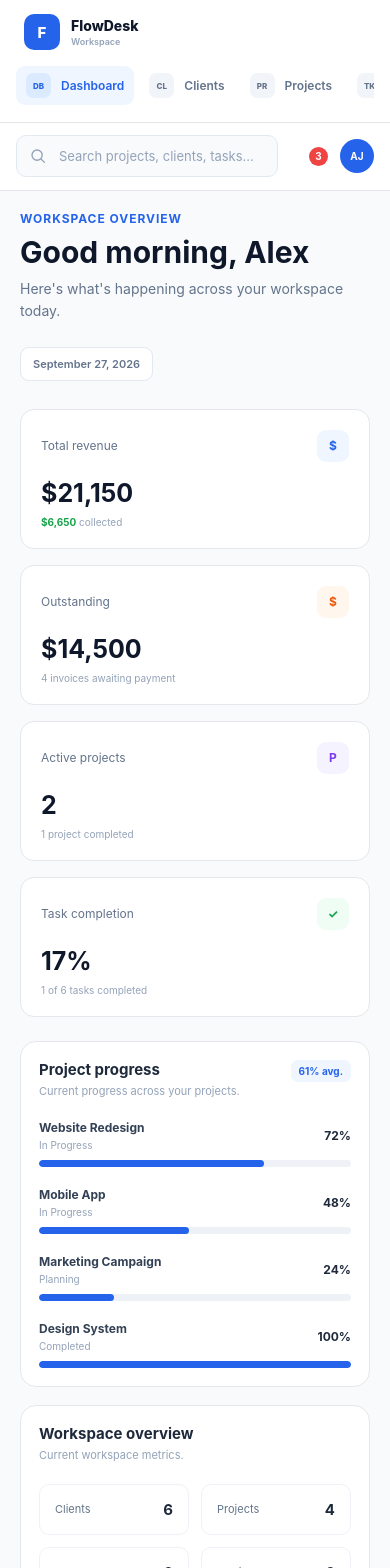
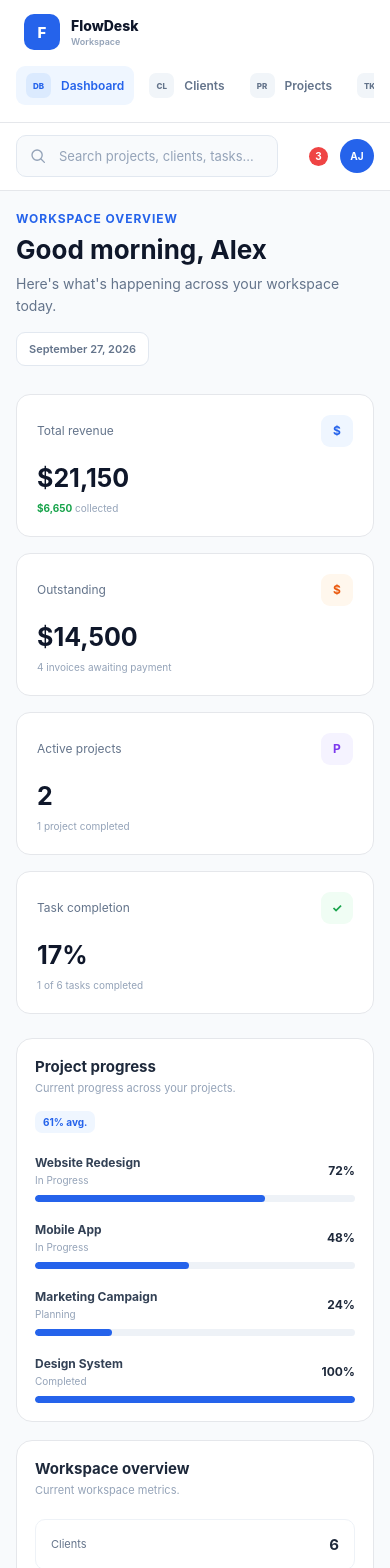
Before and after one commit to abdikadirjerry/flowdesk, a React (Vite) app: page /dashboard in a window 390 px wide. Shown: the top 1568 px of the page. Built offline with nearby package versions, Linux system fonts and the light colour scheme; the HTML template or start-up script is replaced by a standard one.

Commit message:
style: polish responsive dashboard

```diff
--- a/src/pages/Dashboard.css
+++ b/src/pages/Dashboard.css
@@ -52,10 +52,19 @@
 }
 
 .dashboard-stat-card {
+  min-width: 0;
   padding: 20px;
   background: #ffffff;
   border: 1px solid #e5e7eb;
   border-radius: 14px;
+  transition:
+    transform 0.2s ease,
+    box-shadow 0.2s ease;
+}
+
+.dashboard-stat-card:hover {
+  transform: translateY(-2px);
+  box-shadow: 0 10px 30px rgba(15, 23, 42, 0.06);
 }
 
 .dashboard-stat-card__top {
@@ -75,6 +84,7 @@
   display: flex;
   align-items: center;
   justify-content: center;
+  flex-shrink: 0;
   width: 32px;
   height: 32px;
   border-radius: 9px;
@@ -105,6 +115,7 @@
 .dashboard-stat-card > strong {
   display: block;
   margin-bottom: 8px;
+  overflow-wrap: anywhere;
   color: #0f172a;
   font-size: 25px;
 }
@@ -113,6 +124,7 @@
   margin: 0;
   color: #94a3b8;
   font-size: 10px;
+  line-height: 1.5;
 }
 
 .dashboard-stat-card__positive {
@@ -168,6 +180,7 @@
   color: #2563eb;
   font-size: 10px;
   font-weight: 700;
+  white-space: nowrap;
 }
 
 .dashboard-project-list {
@@ -186,9 +199,9 @@
 
 .dashboard-project__top > div {
   display: flex;
+  min-width: 0;
   flex-direction: column;
   gap: 4px;
-  min-width: 0;
 }
 
 .dashboard-project__top > div strong {
@@ -207,6 +220,7 @@
 .dashboard-project__top > strong {
   color: #1e293b;
   font-size: 12px;
+  white-space: nowrap;
 }
 
 .dashboard-project__bar {
@@ -221,6 +235,7 @@
   height: 100%;
   border-radius: inherit;
   background: #2563eb;
+  transition: width 0.3s ease;
 }
 
 .dashboard-overview {
@@ -233,6 +248,7 @@
   display: flex;
   align-items: center;
   justify-content: space-between;
+  gap: 8px;
   padding: 15px;
   border: 1px solid #eef2f7;
   border-radius: 10px;
@@ -326,9 +342,9 @@
 .dashboard-task__content {
   display: flex;
   flex: 1;
+  min-width: 0;
   flex-direction: column;
   gap: 4px;
-  min-width: 0;
 }
 
 .dashboard-task__content strong {
@@ -376,9 +392,9 @@
 
 .dashboard-invoice > div:first-child {
   display: flex;
+  min-width: 0;
   flex-direction: column;
   gap: 4px;
-  min-width: 0;
 }
 
 .dashboard-invoice > div:first-child strong {
@@ -387,8 +403,11 @@
 }
 
 .dashboard-invoice > div:first-child span {
+  overflow: hidden;
   color: #94a3b8;
   font-size: 9px;
+  text-overflow: ellipsis;
+  white-space: nowrap;
 }
 
 .dashboard-invoice__right {
@@ -444,11 +463,16 @@
 
 @media (max-width: 650px) {
   .dashboard-page {
-    padding: 20px;
+    padding: 20px 16px;
   }
 
   .dashboard-page__header {
     flex-direction: column;
+    gap: 14px;
+  }
+
+  .dashboard-page__header h1 {
+    font-size: 26px;
   }
 
   .dashboard-stats {
@@ -459,7 +483,19 @@
     padding: 18px;
   }
 
+  .dashboard-overview {
+    grid-template-columns: 1fr;
+  }
+
   .dashboard-task__status {
     display: none;
   }
+
+  .dashboard-panel__header {
+    flex-direction: column;
+  }
+
+  .dashboard-panel__metric {
+    align-self: flex-start;
+  }
 }
```
